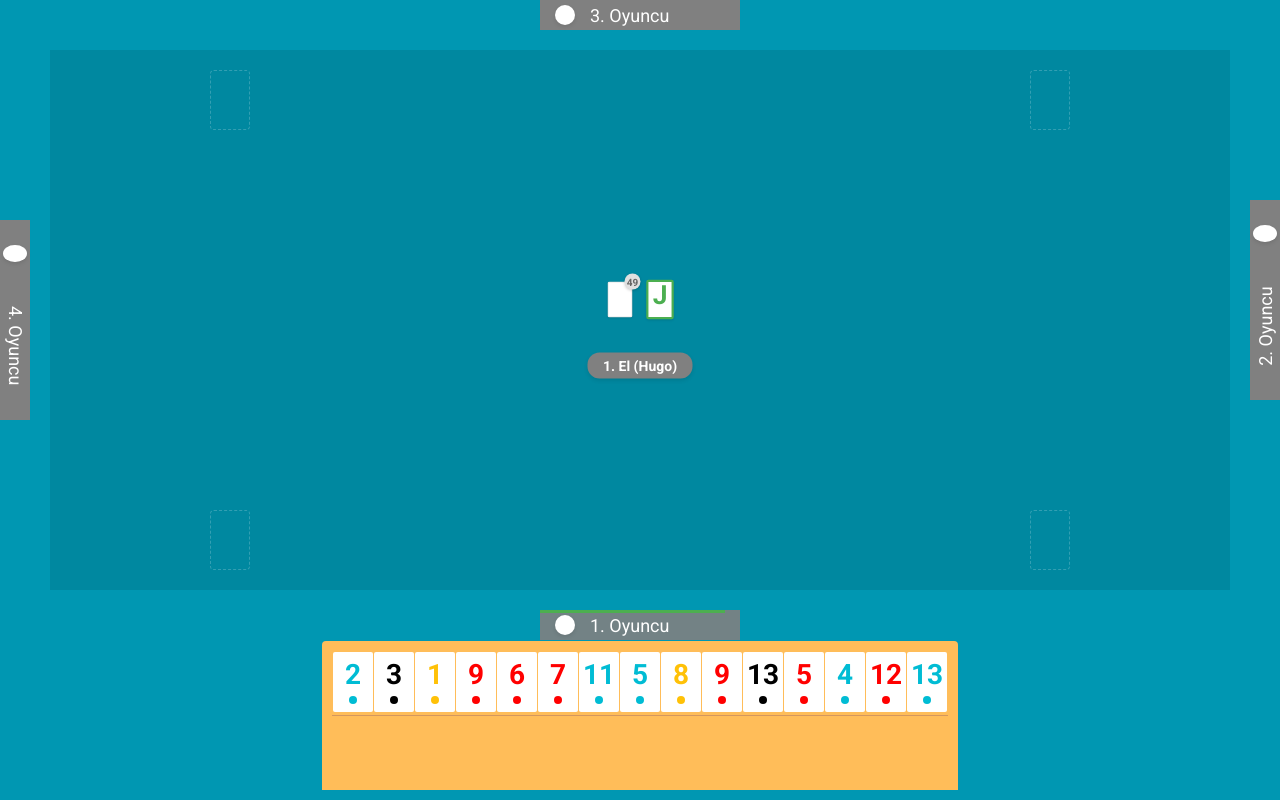
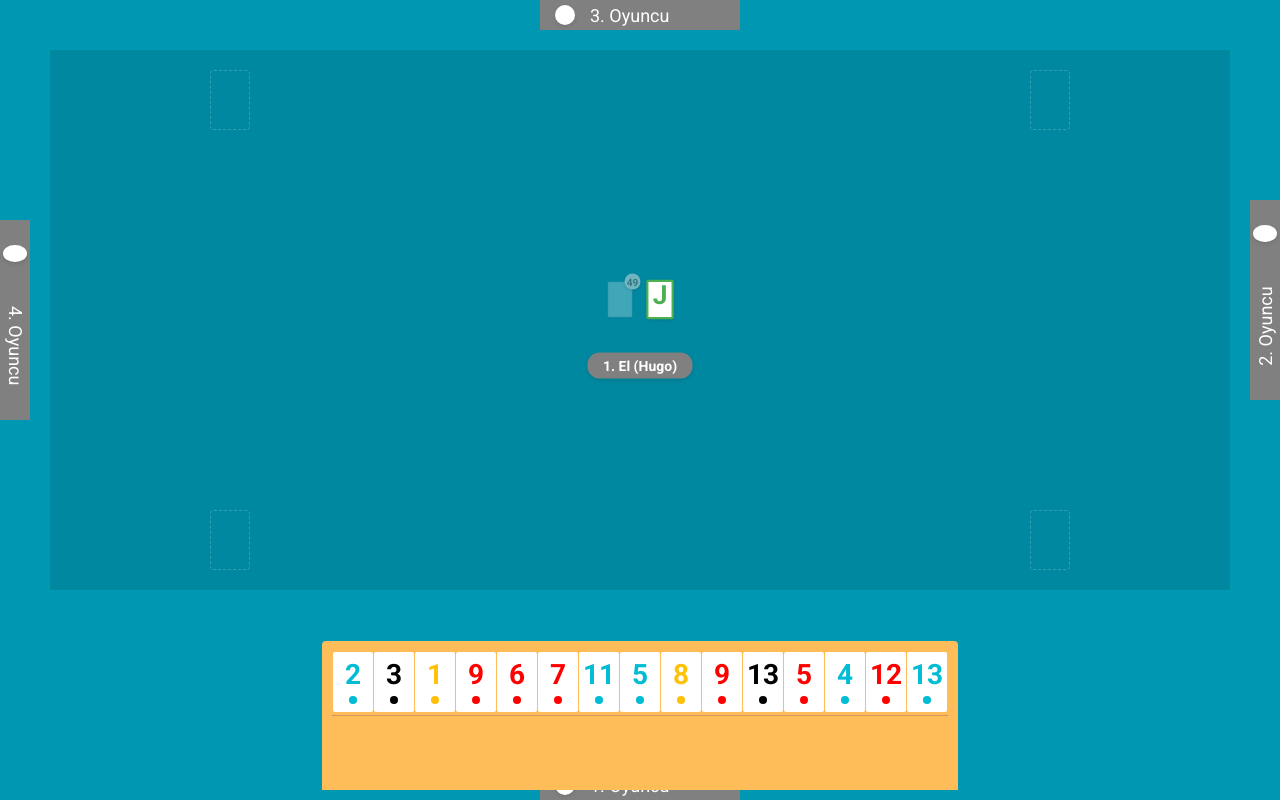
Before and after one commit to uzunosman/hugo-ui, a React (Vite) app: page / in a window 1280 px wide. Built offline with nearby package versions, Linux system fonts and the light colour scheme.

Commit message:
sıra işleri geliştirmeleri

```diff
--- a/src/App.jsx
+++ b/src/App.jsx
@@ -82,6 +82,14 @@ function App() {
   // Oyun içindeki tur sayısı (her oyuncu sırasını tamamladığında artar)
   const [turnCount, setTurnCount] = useState(0);
 
+  // Her oyuncunun taş çekme durumunu takip et
+  const [hasDrawnTile, setHasDrawnTile] = useState({
+    0: false, // 3. Oyuncu
+    1: false, // 2. Oyuncu
+    2: true,  // 1. Oyuncu - Başlangıçta true olmalı ki taş çekemesin
+    3: false  // 4. Oyuncu
+  });
+
   const [gameState, setGameState] = useState(() => {
     const { playerTiles, remainingTiles } = distributeTiles();
     return {
@@ -93,13 +101,30 @@ function App() {
 
   // Sıradaki oyuncuya geç
   const nextPlayer = () => {
-    // Sıra değişimi (1 -> 2 -> 3 -> 4 -> 1)
     setCurrentPlayer(current => {
       const nextPlayer = current === 2 ? 1 : current === 1 ? 0 : current === 0 ? 3 : 2;
 
       // Eğer sıra tekrar 1. oyuncuya geliyorsa (yani bir tur tamamlandıysa)
       if (current === 3) {
-        setTurnCount(prev => prev + 1);
+        // Önce tur sayısını artır
+        setTurnCount(prev => {
+          const newTurnCount = prev + 1;
+
+          // Yeni oyuncunun taş çekme hakkını sıfırla
+          // İlk turda (turnCount === 0) ve ilk oyuncu (nextPlayer === 2) ise true, diğer durumlarda false
+          setHasDrawnTile(prevDrawn => ({
+            ...prevDrawn,
+            [nextPlayer]: nextPlayer === 2 && prev === 0 // Önceki tur sayısına göre kontrol et
+          }));
+
+          return newTurnCount;
+        });
+      } else {
+        // Tur tamamlanmadıysa normal şekilde taş çekme hakkını sıfırla
+        setHasDrawnTile(prev => ({
+          ...prev,
+          [nextPlayer]: false
+        }));
       }
 
       return nextPlayer;
@@ -120,6 +145,14 @@ function App() {
         remainingTiles,
         openTile: remainingTiles[0]
       });
+
+      // Yeni elde ilk oyuncu (1. Oyuncu, index: 2) taş çekemez
+      setHasDrawnTile({
+        0: false,
+        1: false,
+        2: true, // 1. Oyuncu başlangıçta 15 taşı olduğu için çekemez
+        3: false
+      });
     } else {
       // Oyun tamamen bitti
       console.log('Oyun bitti!');
@@ -128,6 +161,12 @@ function App() {
 
   // Yerden taş çekme işlemi
   const handleDrawTile = () => {
+    // Eğer oyuncu zaten taş çektiyse, işlemi engelle
+    if (hasDrawnTile[currentPlayer]) {
+      console.log('Bu turda zaten taş çektiniz!');
+      return;
+    }
+
     if (gameState.remainingTiles.length === 0) {
       console.log('Yerde taş kalmadı!');
       return;
@@ -139,8 +178,6 @@ function App() {
 
     // Çekilen taşı oyuncunun taşlarına ekle
     const newPlayerTiles = [...gameState.playerTiles];
-
-    // Boş bir slot bul
     const currentPlayerTiles = newPlayerTiles[currentPlayer];
     let emptySlotIndex = currentPlayerTiles.findIndex(tile => tile === null);
 
@@ -156,11 +193,14 @@ function App() {
       ...gameState,
       remainingTiles: newRemainingTiles,
       playerTiles: newPlayerTiles,
-      openTile: drawnTile // Çekilen taşı açık taş olarak göster
+      openTile: drawnTile // Çekilen taşı gösterge taşı olarak ayarla
     });
 
-    // Sıradaki oyuncuya geç
-    nextPlayer();
+    // Oyuncunun taş çektiğini kaydet
+    setHasDrawnTile(prev => ({
+      ...prev,
+      [currentPlayer]: true
+    }));
   };
 
   const handleTileClick = (playerIndex, tileIndex) => {
@@ -168,8 +208,17 @@ function App() {
   };
 
   const handleTileMove = (sourceIndex, targetIndex) => {
-    // Eğer targetIndex -1 ise, taş köşeye bırakılmıştır
+    // Eğer targetIndex -1 ise, taş köşeye bırakılmıştır (taş atma işlemi)
     if (targetIndex === -1) {
+      // İlk oyuncu ve ilk turda, direkt taş atabilir (taş çekme kontrolü yapılmaz)
+      const isFirstPlayerFirstTurn = currentPlayer === 2 && turnCount === 0;
+
+      // Eğer ilk oyuncunun ilk turu değilse ve oyuncu henüz taş çekmediyse, taş atamaz
+      if (!hasDrawnTile[currentPlayer] && !isFirstPlayerFirstTurn) {
+        console.log('Önce yerden taş çekmelisiniz!');
+        return;
+      }
+
       // Aktif oyuncunun taşlarını kopyala
       const currentPlayerTiles = [...gameState.playerTiles[currentPlayer]];
 
@@ -283,6 +332,7 @@ function App() {
         onDrawTile={handleDrawTile}
         openTile={gameState.openTile}
         gameRound={gameRound}
+        hasDrawnTile={hasDrawnTile}
       />
     </div>
   );
--- a/src/assets/css/components/CenterTile.css
+++ b/src/assets/css/components/CenterTile.css
@@ -115,3 +115,10 @@
     pointer-events: none;
     margin-left: var(--spacing-sm);
 }
+
+.center-tile.disabled,
+.draggable-tile.disabled {
+    opacity: 0.5;
+    cursor: not-allowed;
+    pointer-events: none;
+}
--- a/src/components/CenterArea/CenterArea.jsx
+++ b/src/components/CenterArea/CenterArea.jsx
@@ -2,9 +2,9 @@ import React from 'react';
 import CenterTile from '../CenterTile/CenterTile';
 import '../../assets/css/components/CenterArea.css';
 
-const CenterArea = ({ remainingTiles = [], openTile = null, onDrawTile, gameRound = 1 }) => {
+const CenterArea = ({ remainingTiles = [], openTile = null, onDrawTile, gameRound = 1, canDrawTile = true }) => {
     const handleTileClick = () => {
-        if (remainingTiles.length > 0 && onDrawTile) {
+        if (remainingTiles.length > 0 && onDrawTile && canDrawTile) {
             onDrawTile();
         }
     };
@@ -17,13 +17,14 @@ const CenterArea = ({ remainingTiles = [], openTile = null, onDrawTile, gameRoun
             <div className="center-tiles">
                 {/* Kapalı deste - Sürüklenebilir */}
                 <div
-                    className="draggable-tile"
-                    draggable="true"
+                    className={`draggable-tile ${!canDrawTile ? 'disabled' : ''}`}
+                    draggable={canDrawTile}
                     onClick={handleTileClick}
                 >
                     <CenterTile
                         isClosed={true}
-                        remainingCount={remainingTiles.length}
+                        remainingCount={remainingTiles.length > 0 ? remainingTiles.length : null}
+                        isDisabled={!canDrawTile}
                     />
                 </div>
 
--- a/src/components/CenterTile/CenterTile.jsx
+++ b/src/components/CenterTile/CenterTile.jsx
@@ -1,15 +1,15 @@
 import React from 'react';
 import '../../assets/css/components/CenterTile.css';
 
-const CenterTile = ({ value, color, isClosed, remainingCount, isIndicator = false }) => {
-    const className = `center-tile ${color || ''} ${isClosed ? 'closed' : ''} ${isIndicator ? 'indicator' : ''}`;
+const CenterTile = ({ value, color, isClosed, remainingCount, isIndicator = false, isDisabled = false }) => {
+    const className = `center-tile ${color || ''} ${isClosed ? 'closed' : ''} ${isIndicator ? 'indicator' : ''} ${isDisabled ? 'disabled' : ''}`;
 
     return (
         <div className="tile-container">
             <div className={className}>
                 {!isClosed && value}
             </div>
-            {isClosed && remainingCount > 0 && (
+            {isClosed && remainingCount !== null && (
                 <div className="remaining-count">{remainingCount}</div>
             )}
         </div>
--- a/src/components/GameBoard/GameBoard.jsx
+++ b/src/components/GameBoard/GameBoard.jsx
@@ -12,7 +12,9 @@ const GameBoard = ({
     onTileMove,
     remainingTiles = [],
     onDrawTile,
-    openTile
+    openTile,
+    gameRound,
+    hasDrawnTile = {}
 }) => {
     const [timeLeft, setTimeLeft] = useState(60);
     const [cornerTiles, setCornerTiles] = useState({
@@ -70,27 +72,17 @@ const GameBoard = ({
 
     return (
         <>
-            {/* Player Panels - Aktif olmayan oyuncular */}
+            {/* Player Panels */}
             {players.map((player, index) => (
-                index === currentPlayer ? null : (
                 <PlayerPanel
                     key={index}
                     name={player.name}
                     score={player.score}
                     position={['top', 'right', 'bottom', 'left'][index]}
-                        isCurrentPlayer={false}
+                    isCurrentPlayer={index === currentPlayer}
+                    timeLeft={index === currentPlayer ? timeLeft : null}
                 />
-                )
             ))}
-
-            {/* Aktif Oyuncu Paneli - Her zaman altta */}
-            <PlayerPanel
-                name={players[currentPlayer].name}
-                score={players[currentPlayer].score}
-                position="current-player"
-                isCurrentPlayer={true}
-                timeLeft={timeLeft}
-            />
 
             <div className="game-board">
                 <div className="board-content">
@@ -120,12 +112,13 @@ const GameBoard = ({
                         onDrop={(e) => handleDrop(e, 'bottomRight')}
                     />
 
-                    {/* Center Area - Sadece aktif oyuncu taş çekebilir */}
+                    {/* Center Area */}
                     <CenterArea
                         remainingTiles={remainingTiles}
                         onDrawTile={onDrawTile}
-                        canDraw={true}
                         openTile={openTile}
+                        gameRound={gameRound}
+                        canDrawTile={!hasDrawnTile[currentPlayer]}
                     />
                 </div>
             </div>
```
Also changed, not shown: 1 other file (tests, documents, lock files or other folders). Lines whose indentation alone changed are shown as unchanged.
